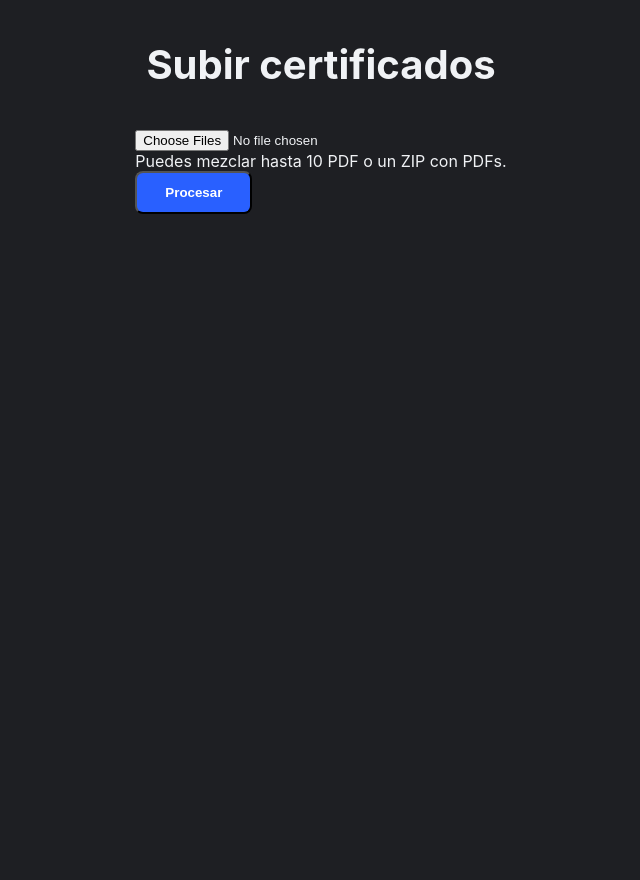
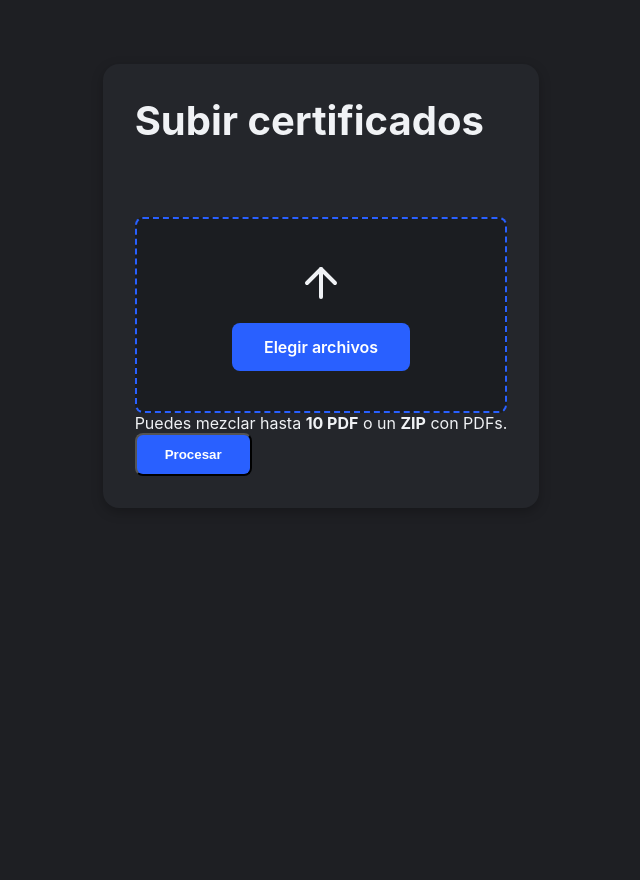
Before and after one commit to Juangranados89/certificados-app, a Flask app: page / in a window 1280 px wide. Shown: the whole page, without its empty margins (319-959 px from the left). Before the commit the page ends 214 px from the top, so only its background shows below. Run offline with Flask 3, Linux system fonts and the light colour scheme; parts of the project's set-up code (start-up, migrations or seed data) failed here and were passed over.

Commit message:
Update index.html

```diff
--- a/templates/index.html
+++ b/templates/index.html
@@ -1,17 +1,61 @@
 <!doctype html>
 <html lang="es">
 <head>
-  <meta charset="utf-8">
+  <meta charset="utf-8" />
   <title>OCR Certificados</title>
+
+  <!-- Tu hoja con variables y estilos (ya existe en static/) -->
   <link rel="stylesheet" href="{{ url_for('static', filename='main.css') }}">
 </head>
+
 <body>
-  <h1>Subir certificados</h1>
+  <!-- Contenedor a pantalla completa para centrar el panel -->
+  <div class="flex-col-center" style="min-height:100vh;padding:24px;gap:32px">
 
-  <form action="{{ url_for('start') }}" method="post" enctype="multipart/form-data">
-    <input type="file" name="files" accept=".pdf,.zip" multiple required>
-    <p>Puedes mezclar hasta 10 PDF o un ZIP con PDFs.</p>
-    <button class="btn" type="submit">Procesar</button>
-  </form>
+    <!-- PANEL principal (usa la clase .panel que ya tienes en main.css) -->
+    <section class="panel">
+
+      <h1 class="text-center">Subir certificados</h1>
+
+      <form action="{{ url_for('start') }}" method="post" enctype="multipart/form-data"
+            class="flex-col-center gap-24">
+
+        <!-- ZONA DE DRAG-AND-DROP -->
+        <div class="drop" id="drop-zone">
+          <!-- Icono (simple SVG de flecha hacia arriba) -->
+          <svg width="48" height="48" viewBox="0 0 24 24" fill="none"
+               stroke="currentColor" stroke-width="2" stroke-linecap="round"
+               stroke-linejoin="round" class="icon">
+            <path d="M12 19V5"></path>
+            <polyline points="5 12 12 5 19 12"></polyline>
+          </svg>
+
+          <!-- Etiqueta / Botón de selección -->
+          <label for="fileUpload">Elegir archivos</label>
+          <input id="fileUpload" type="file" name="files"
+                 accept=".pdf,.zip" multiple required hidden>
+        </div>
+
+        <!-- Texto de ayuda -->
+        <p class="text-soft text-center">
+          Puedes mezclar hasta <strong>10 PDF</strong> o un <strong>ZIP</strong> con PDFs.
+        </p>
+
+        <!-- Botón de envío -->
+        <button class="btn" type="submit">Procesar</button>
+      </form>
+    </section>
+  </div>
+
+  <!-- Pequeño script opcional para cambiar color al arrastrar -->
+  <script>
+    const drop = document.getElementById('drop-zone');
+    ['dragenter', 'dragover'].forEach(evt =>
+      drop.addEventListener(evt, e => {
+        e.preventDefault(); drop.classList.add('dragover');
+      }));
+    ['dragleave', 'drop'].forEach(evt =>
+      drop.addEventListener(evt, () => drop.classList.remove('dragover')));
+  </script>
 </body>
 </html>
```
